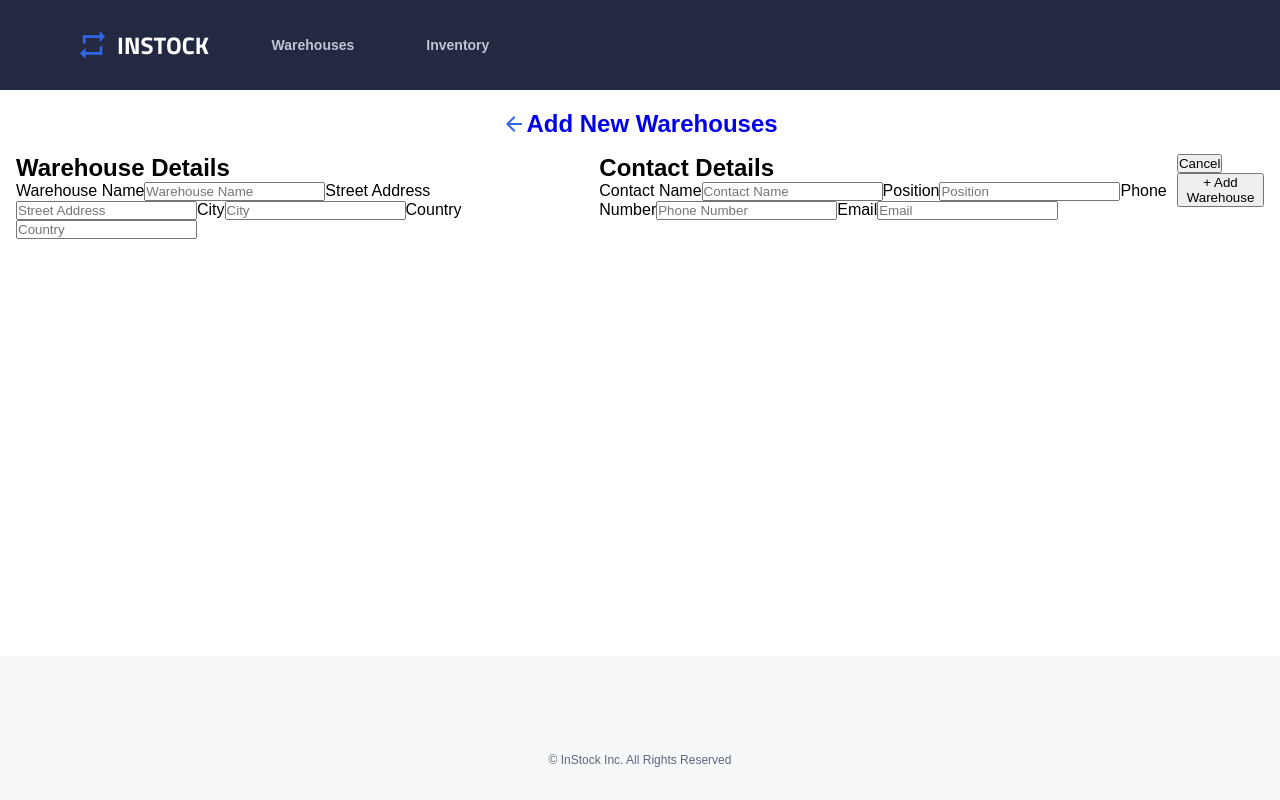
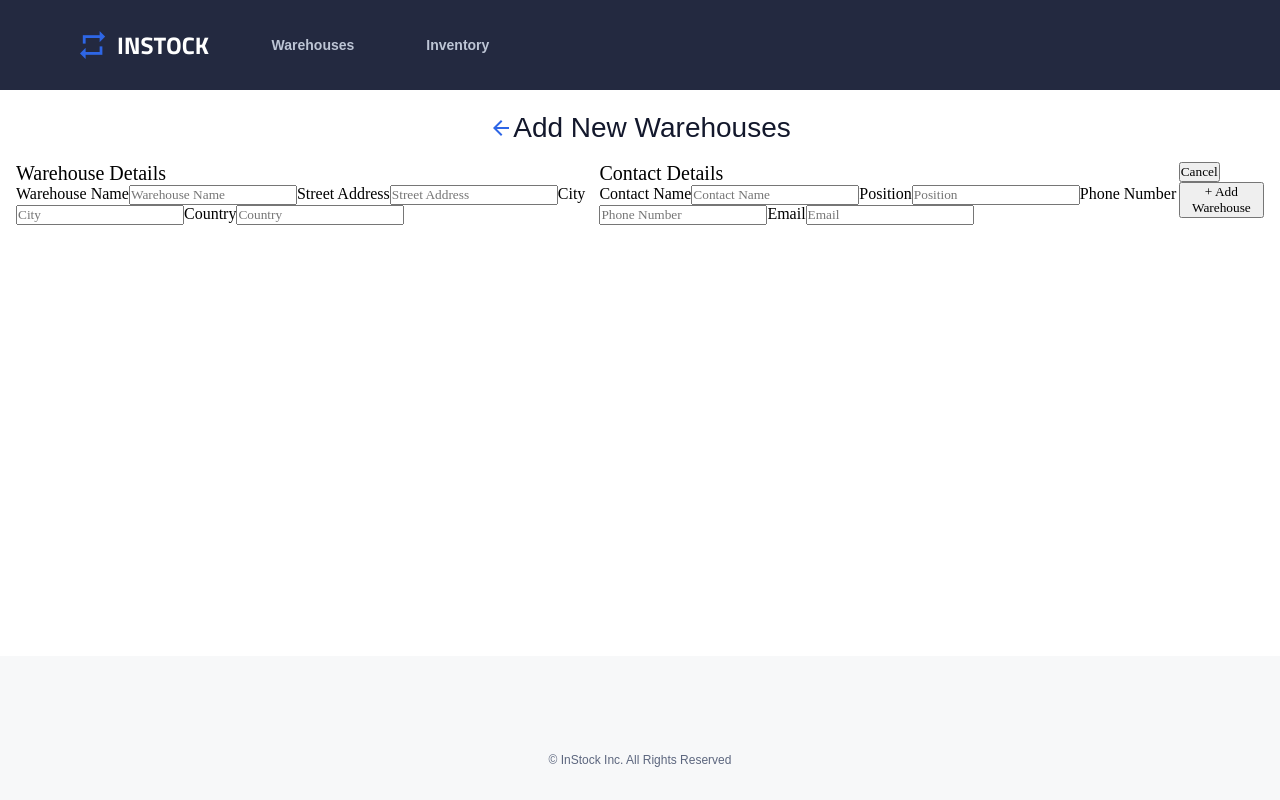
Before and after one commit to Parisa-Mirhosseini/in-stock_lpm, a React (Vite) app: page /warehouses/add in a window 1280 px wide. Built offline with nearby package versions, Linux system fonts and the light colour scheme; no server answers.

Commit message:
warehouse add styling

```diff
--- a/src/pages/WarehouseAdd/WarehouseAdd.jsx
+++ b/src/pages/WarehouseAdd/WarehouseAdd.jsx
@@ -70,12 +70,12 @@ function WarehouseAdd() {
           <div className="warehouseadd__container--pagelabel">
             <Link className="warehouseadd__container--pagelabel" to="/" label="go to homepage">
               <img className="warehouseadd__container--backarrow" src={arrowBack} alt="backarrow" />
-              <h1>Add New Warehouses</h1>
+              <h1 className="warehouseadd__container--pagelabel--text" >Add New Warehouses</h1>
             </Link>
           </div>
           <section className="warehouseadd__container__form">
             <div className="warehouseadd__container__form--wrehouse--Details">
-              <h2>Warehouse Details</h2>
+              <h2 className="warehouseadd__container__form--contact--Details--text">Warehouse Details</h2>
               <form className="warehouseadd__container__form-container" onSubmit={handleSubmit}>
                 <label>Warehouse Name</label>
                 <input
@@ -124,7 +124,7 @@ function WarehouseAdd() {
             </div>
 
             <div className="warehouseadd__container__form--contact--Details">
-              <h2>Contact Details</h2>
+              <h2 className="warehouseadd__container__form--contact--Details--text">Contact Details</h2>
 
               <form className="warehouseadd__container__form-container" onSubmit={handleSubmit}>
                 <label>Contact Name</label>
--- a/src/pages/WarehouseAdd/WarehouseAdd.scss
+++ b/src/pages/WarehouseAdd/WarehouseAdd.scss
@@ -4,7 +4,7 @@
 @use "/src/styles/partials/variables" as *;
 
     * {
-    font-family: 'Titillium Web', sans-serif;
+        font-family: 'Titillium Web';
         text-decoration: none;
     }
 
@@ -16,14 +16,30 @@
         &__container {
             padding-top: 20px;
 
+            &--pagelabel {
+                &--text {
+                    color: $instock-black;
+                    font-family: 'Titillium Web', sans-serif;
+                    font-weight: 400;
+                    font-size: 28px;
+                    line-height: 36px;
+                }
+            }
+
             &__form {
                 display: flex;
                 flex-direction: column;
                 justify-content: space-around;
-            padding-top:1rem;
+                padding-top: 1rem;
 
                 @include tablet {
                     flex-direction: row;
+                }
+
+                &--contact--Details--text {
+                    font-size: 20px;
+                    font-family: 'Titillium Web';
+                    font-weight: 400;
                 }
             }
 
--- a/src/styles/partials/_variables.scss
+++ b/src/styles/partials/_variables.scss
@@ -18,6 +18,7 @@ $light-grey: #F7F8F9;
 //supporting colors
 $green: #158463;
 $red: #C94515;
+$instock-black: #13182c;
 
 //different screen sizes
 $tablet-width: 768px;
```
Lines whose indentation alone changed are shown as unchanged.
